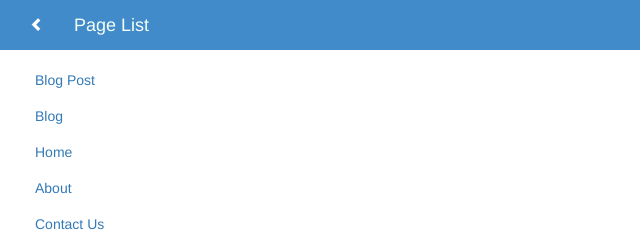
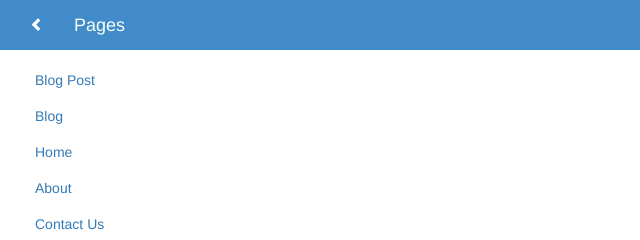
Before and after one commit to harsharahul/boggaramkrishnaprasad-harsharahul-webdev, a website: page public/assignment/page/page-list.html in a window 1280 px wide. Shown: the top 240 px of the page, 0-640 px from the left. Drawn offline with nearby package versions, Linux system fonts and the light colour scheme.

Commit message:
Updated Pages as heading

```diff
--- a/public/assignment/page/page-list.html
+++ b/public/assignment/page/page-list.html
@@ -18,7 +18,7 @@
                 <span class="glyphicon glyphicon-chevron-left"></span>
                 </a>
             </div>
-            <a class = "navbar-brand" href = "../widget/widget-list.html">Page List</a>
+            <a class = "navbar-brand" href = "../widget/widget-list.html">Pages</a>
             <div class="navbar-text pull-right">
                 <a href="page-new.html">
             <span class="glyphicon glyphicon-plus pull-right"></span>
```
